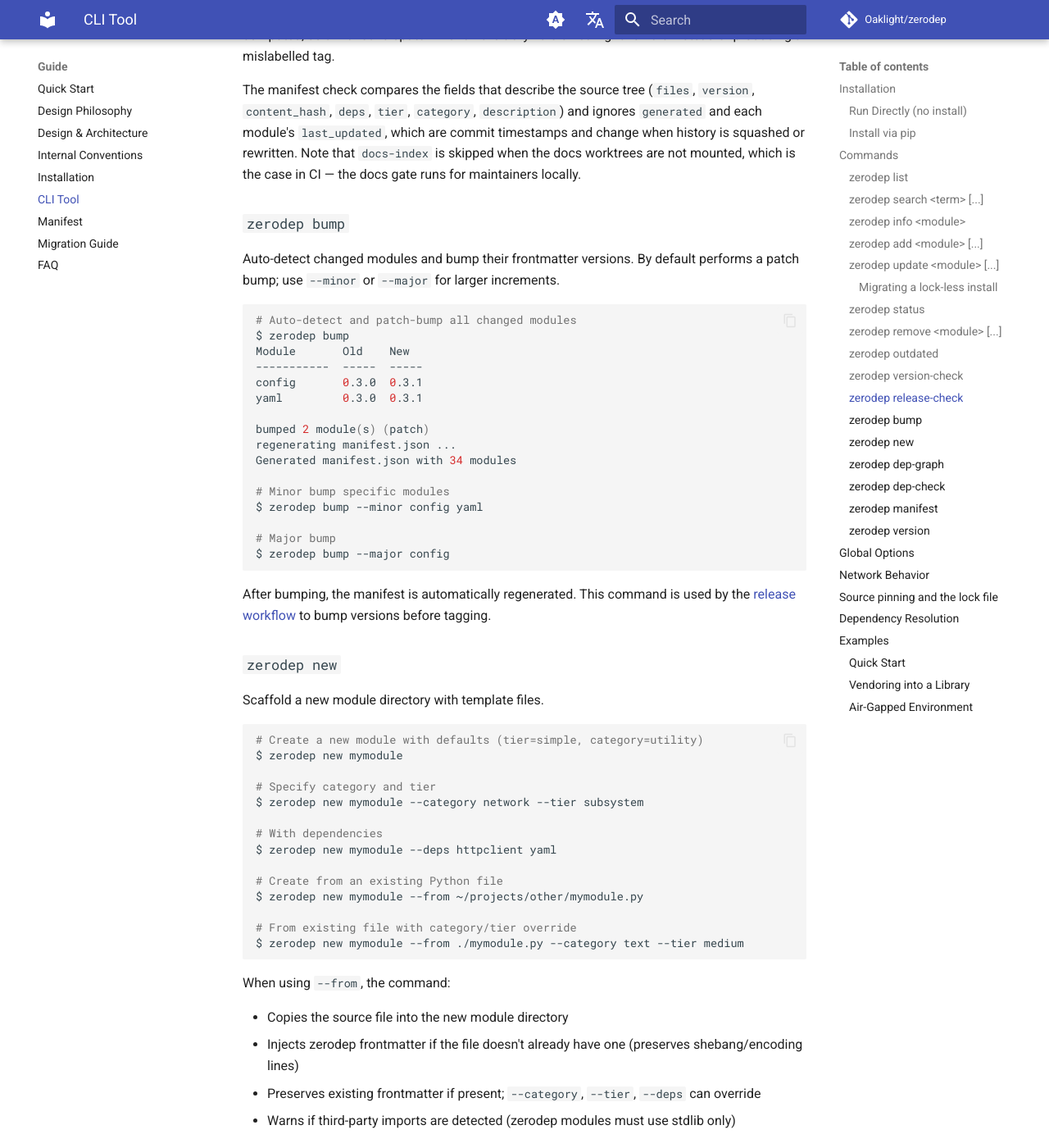
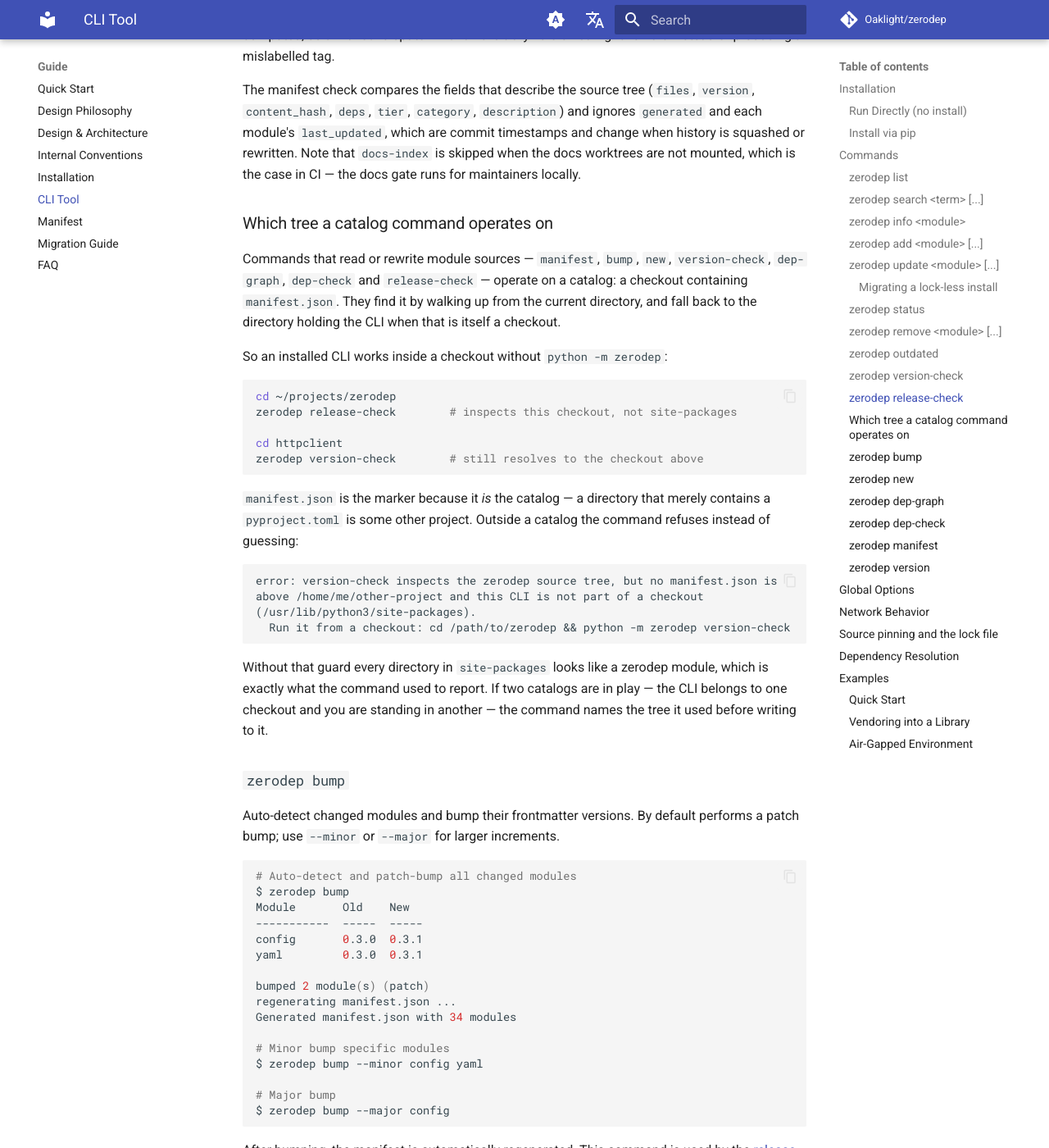
Before and after one commit to Oaklight/zerodep, an MkDocs documentation site: the page built from docs/guide/cli.md, in a window 1280 px wide and 1400 px high, scrolled down 6903 px. Shown: the whole window at 82% size. Built offline with MkDocs 1.6.1 and Material for MkDocs 9.7.7, drawn with Linux system fonts in a browser that asks for light colours; comment, search, counter and statistics services are not loaded.

Commit message:
docs(cli): document which tree catalog commands operate on

````diff
--- a/docs/guide/cli.md
+++ b/docs/guide/cli.md
@@ -341,6 +341,40 @@ timestamps and change when history is squashed or rewritten. Note that
 `docs-index` is skipped when the docs worktrees are not mounted, which is the
 case in CI — the docs gate runs for maintainers locally.
 
+### Which tree a catalog command operates on
+
+Commands that read or rewrite module sources — `manifest`, `bump`, `new`,
+`version-check`, `dep-graph`, `dep-check` and `release-check` — operate on a
+catalog: a checkout containing `manifest.json`. They find it by walking up from
+the current directory, and fall back to the directory holding the CLI when that
+is itself a checkout.
+
+So an installed CLI works inside a checkout without `python -m zerodep`:
+
+```bash
+cd ~/projects/zerodep
+zerodep release-check        # inspects this checkout, not site-packages
+
+cd httpclient
+zerodep version-check        # still resolves to the checkout above
+```
+
+`manifest.json` is the marker because it *is* the catalog — a directory that
+merely contains a `pyproject.toml` is some other project. Outside a catalog the
+command refuses instead of guessing:
+
+```
+error: version-check inspects the zerodep source tree, but no manifest.json is
+above /home/me/other-project and this CLI is not part of a checkout
+(/usr/lib/python3/site-packages).
+  Run it from a checkout: cd /path/to/zerodep && python -m zerodep version-check
+```
+
+Without that guard every directory in `site-packages` looks like a zerodep
+module, which is exactly what the command used to report. If two catalogs are
+in play — the CLI belongs to one checkout and you are standing in another — the
+command names the tree it used before writing to it.
+
 ### `zerodep bump`
 
 Auto-detect changed modules and bump their frontmatter versions. By default performs a patch bump; use `--minor` or `--major` for larger increments.
````
Also changed, not shown: docs/changelog.md (+8 -0 lines).
